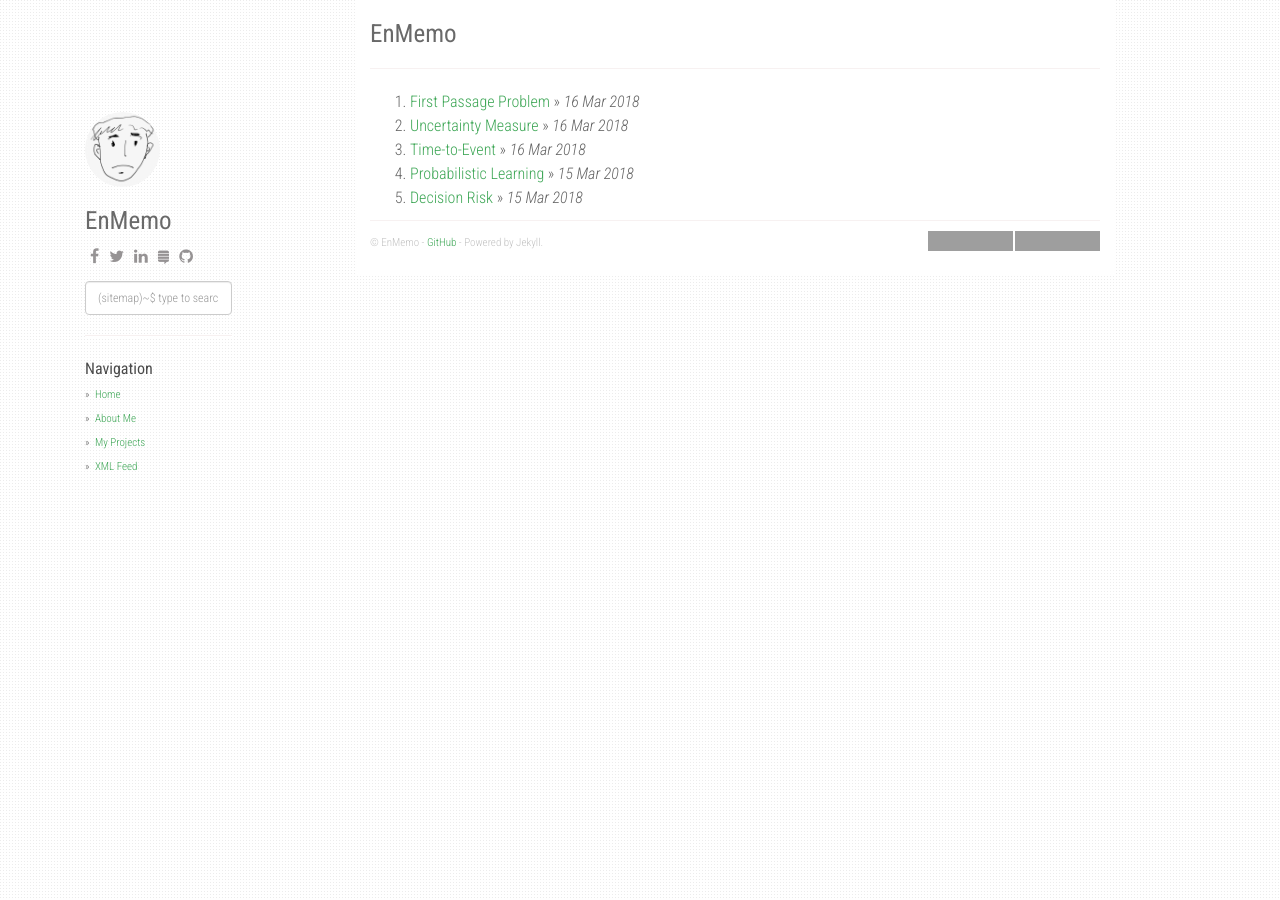
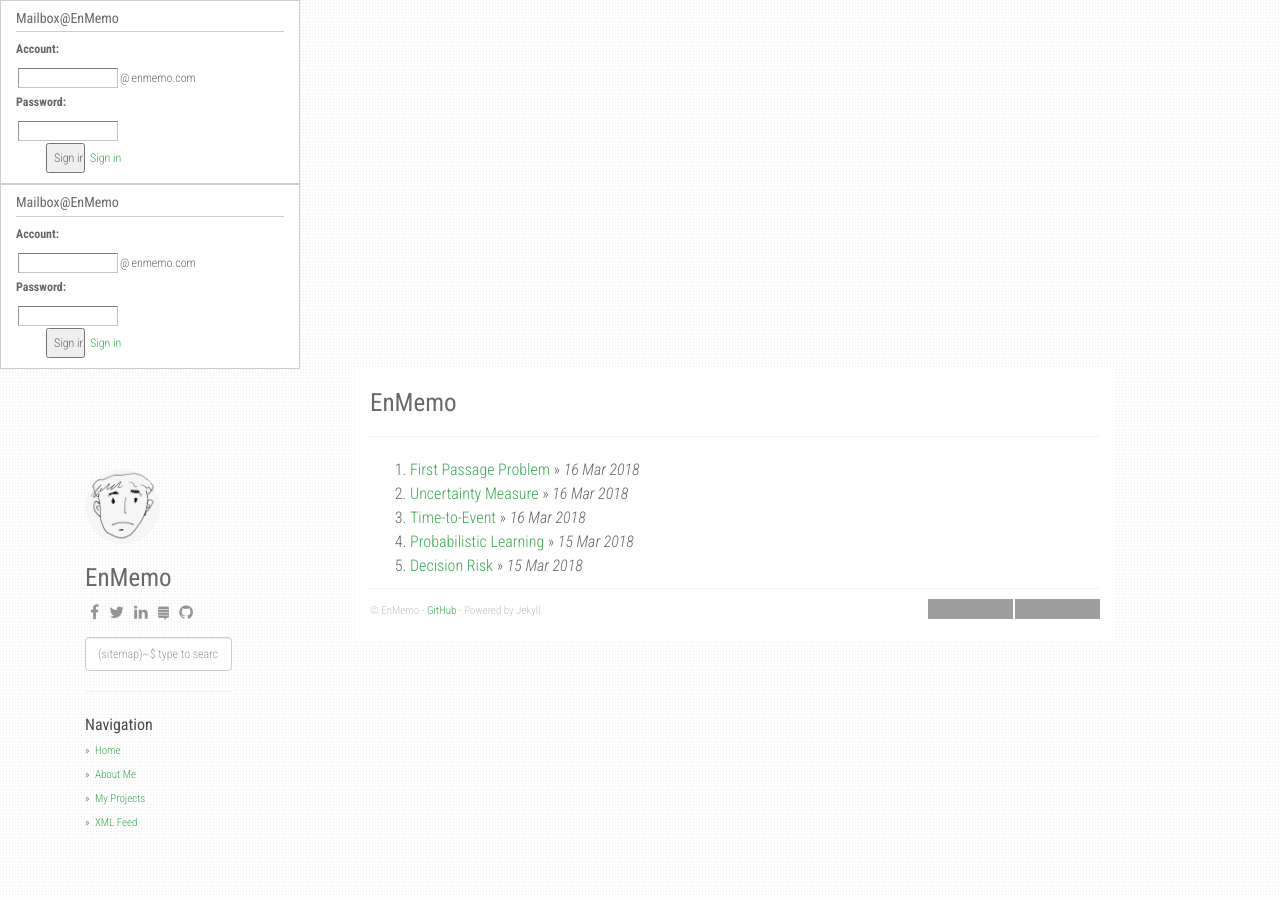
Before and after one commit to EnMemo/EnMemo.github.io, a Jekyll site: the page built from index.html, in a window 1280 px wide. Built offline with Jekyll 4.4.1, drawn with Linux system fonts in a browser that asks for light colours; nearby versions of some CDN libraries; the list of posts is cut into pages by our own code; grey boxes are pictures that could not be loaded.

Commit message:
Update default.html

```diff
--- a/_layouts/default.html
+++ b/_layouts/default.html
@@ -108,31 +108,36 @@ layout: compress
       ga('create', '{{ site.google_analytics }}', 'auto');
       ga('send', 'pageview');
     </script>
-  <style>
-.bizmail_loginpanel{font-size:12px;width:180px;height:auto;border:1px solid #cccccc;background:#ffffff;}
-.bizmail_LoginBox{padding:6px 9px;}
-.bizmail_loginpanel h3{padding-bottom:5px;margin:0 0 5px 0;border-bottom:1px solid #cccccc;font-size:12px;}
+<style>
+.bizmail_loginpanel{font-size:12px;width:300px;height:auto;border:1px solid #cccccc;background:#ffffff;}
+.bizmail_LoginBox{padding:10px 15px;}
+.bizmail_loginpanel h3{padding-bottom:5px;margin:0 0 5px 0;border-bottom:1px solid #cccccc;font-size:14px;}
 .bizmail_loginpanel form{margin:0;padding:0;}
-.bizmail_loginpanel input.text{font-size:12px;width:60px;height:6px;margin:0 2px;border:1px solid #C3C3C3;border-color:#7C7C7C #C3C3C3 #C3C3C3 #9A9A9A;}
-.bizmail_loginpanel .bizmail_column{height:17px;}
-.bizmail_loginpanel .bizmail_column label{display:block;float:left;width:18px;height:15px;line-height:15px;font-size:12px;}
-.bizmail_loginpanel .bizmail_column .bizmail_inputArea{float:left;width:144px;}
-.bizmail_loginpanel .bizmail_column span{font-size:12px;word-wrap:break-word;margin-left: 2px;line-height:120%;}
-.bizmail_loginpanel .bizmail_SubmitArea{margin-left:18px;clear:both;}
+.bizmail_loginpanel input.text{font-size:12px;width:100px;height:20px;margin:0 2px;border:1px solid #C3C3C3;border-color:#7C7C7C #C3C3C3 #C3C3C3 #9A9A9A;}
+.bizmail_loginpanel .bizmail_column{height:28px;}
+.bizmail_loginpanel .bizmail_column label{display:block;float:left;width:30px;height:24px;line-height:24px;font-size:12px;}
+.bizmail_loginpanel .bizmail_column .bizmail_inputArea{float:left;width:240px;}
+.bizmail_loginpanel .bizmail_column span{font-size:12px;word-wrap:break-word;margin-left: 2px;line-height:200%;}
+.bizmail_loginpanel .bizmail_SubmitArea{margin-left:30px;clear:both;}
 .bizmail_loginpanel .bizmail_SubmitArea a{font-size:12px;margin-left:5px;}
-.bizmail_loginpanel select{width:66px;height:12px;margin:0 2px;}
+.bizmail_loginpanel select{width:110px;height:20px;margin:0 2px;}
 </style>
+<script type="text/javascript" src="/static/js/tmaillogin.js"  charset="gb18030"></script>
+<script type="text/javascript">
+writeLoginPanel({domainlist:"enmemo.com", mode:"vertical"});
+</script>
+
+           <script type="text/javascript" src="{{/static/js/tmaillogin.js}}"  charset="gb18030"></script>
+          <script type="text/javascript">
+            writeLoginPanel({domainlist:"enmemo.com", mode:"vertical"});
+          </script>
+
   </head>
   <body>
 
     <div class="container">
       <div class="col-sm-3">
-        		<div class="bizmail_LoginBox" id="mailbox">
-           <script type="text/javascript" src="{{/static/js/tmaillogin.js}}"  charset="gb18030"></script>
-          <script type="text/javascript">
-            writeLoginPanel({domainlist:"enmemo.com", mode:"vertical"});
-          </script>
-           </div>
+
         <div class="fixed-condition">
           <a href="/"><img class="profile-avatar" src="{{ site.avatar_url }}" height="75px" width="75px" /></a>
           <h1 class="author-name">{{ site.author }}</h1>
```
